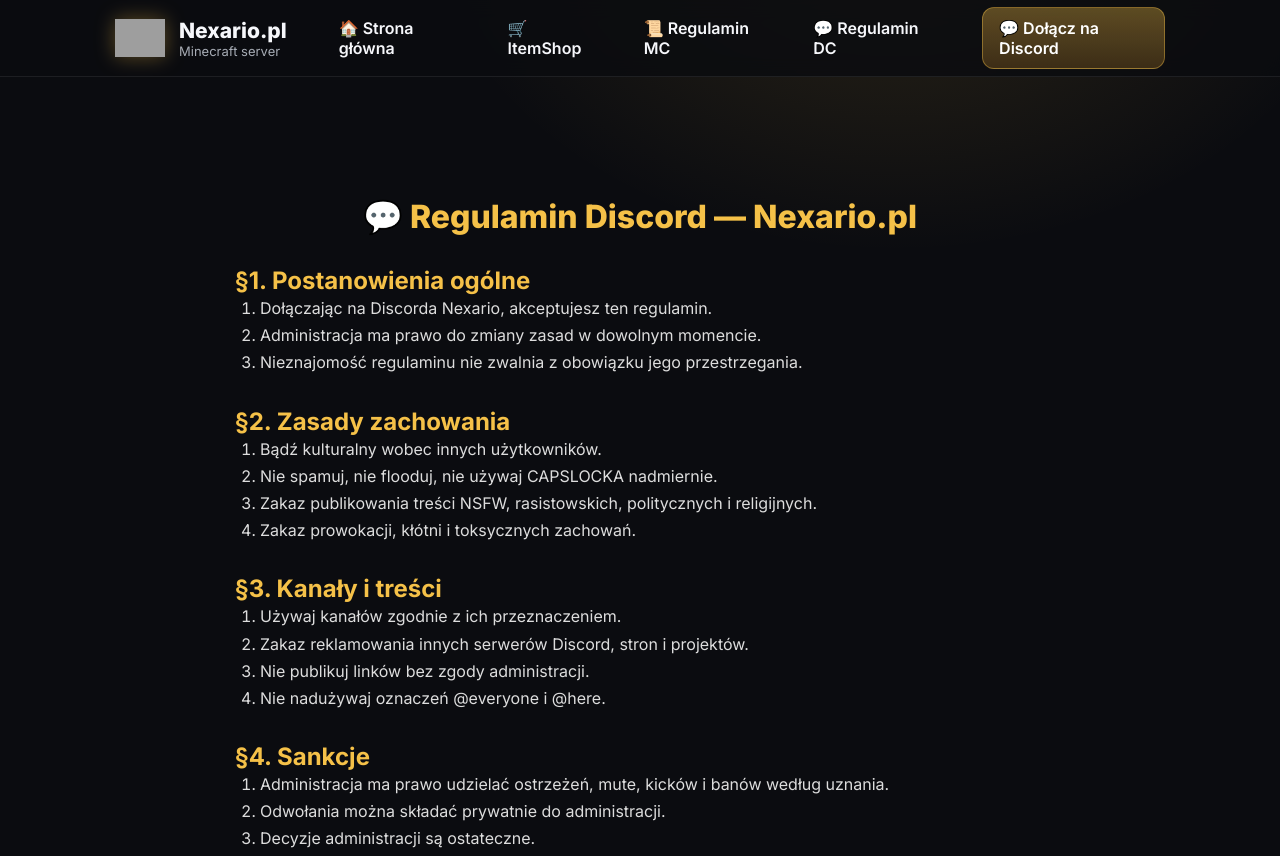
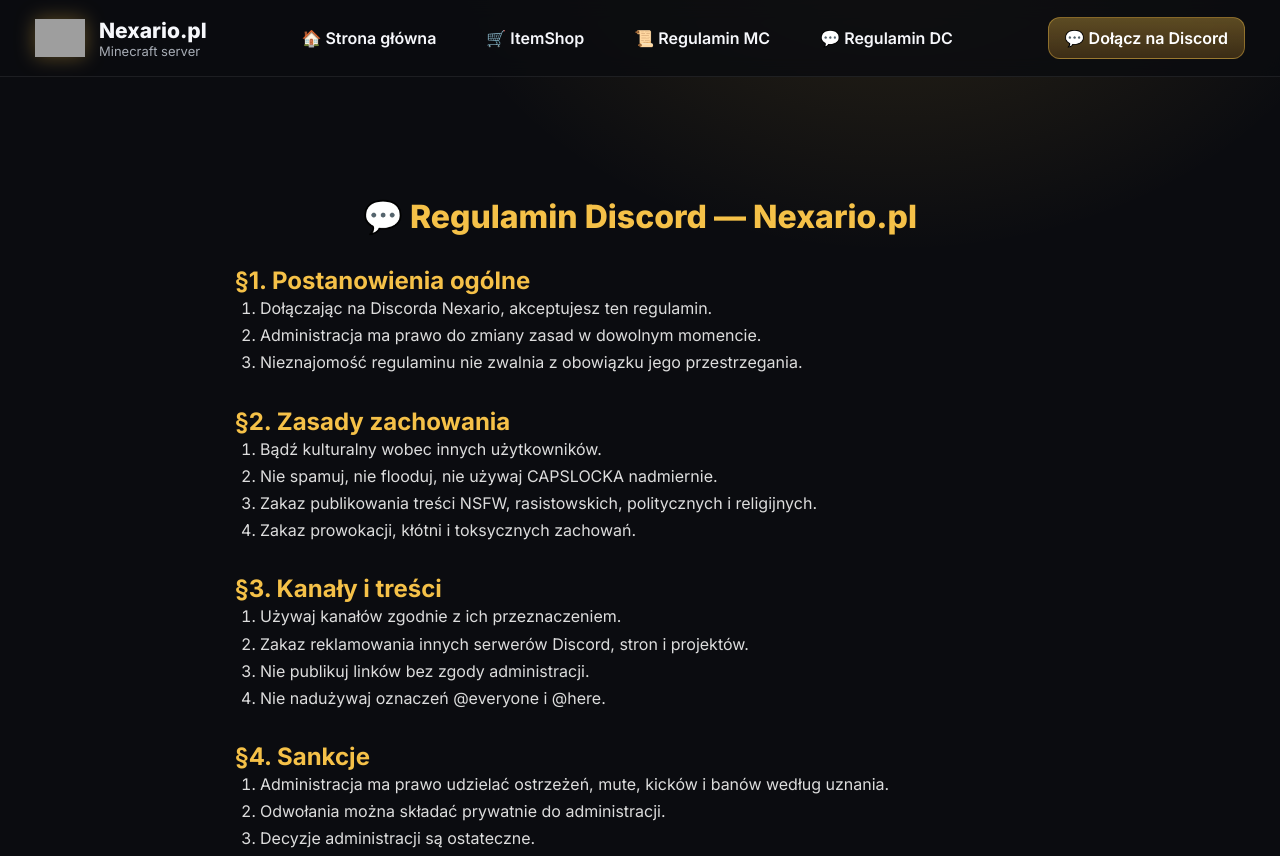
Before and after one commit to NexarioPL/Nexario, a plain HTML site: page regulamin-dc.html in a window 1280 px wide. Shown: the top 856 px of the page. Drawn offline with Linux system fonts and the light colour scheme; grey boxes are pictures that could not be loaded.

Commit message:
Update regulamin-dc.html

```diff
--- a/regulamin-dc.html
+++ b/regulamin-dc.html
@@ -31,16 +31,42 @@
       top: 0;
       z-index: 999;
     }
-    .topbar {
-      max-width: 1150px;
+      .topbar {
+      max-width: 1250px;
       margin: 0 auto;
       height: 76px;
       display: flex;
       align-items: center;
       justify-content: space-between;
-      padding: 0 50px;
-      gap: 40px;
-      position: relative;
+      padding: 0 20px;
+      gap: 20px;
+      flex-wrap: nowrap;
+    }
+
+    .nav-links {
+      display: flex;
+      align-items: center;
+      justify-content: center;
+      gap: 18px;
+      font-weight: 600;
+      flex-shrink: 0;
+    }
+
+    .nav-links a {
+      color: var(--text);
+      text-decoration: none;
+      padding: 6px 10px;
+      border-radius: 10px;
+      transition: .25s;
+      display: inline-flex;
+      align-items: center;
+      gap: 6px;
+      white-space: nowrap;
+    }
+
+    .nav-links a:hover {
+      background: rgba(245,193,72,.18);
+      transform: translateY(-1px);
     }
     .logo {
       display:flex;align-items:center;gap:14px;
```
